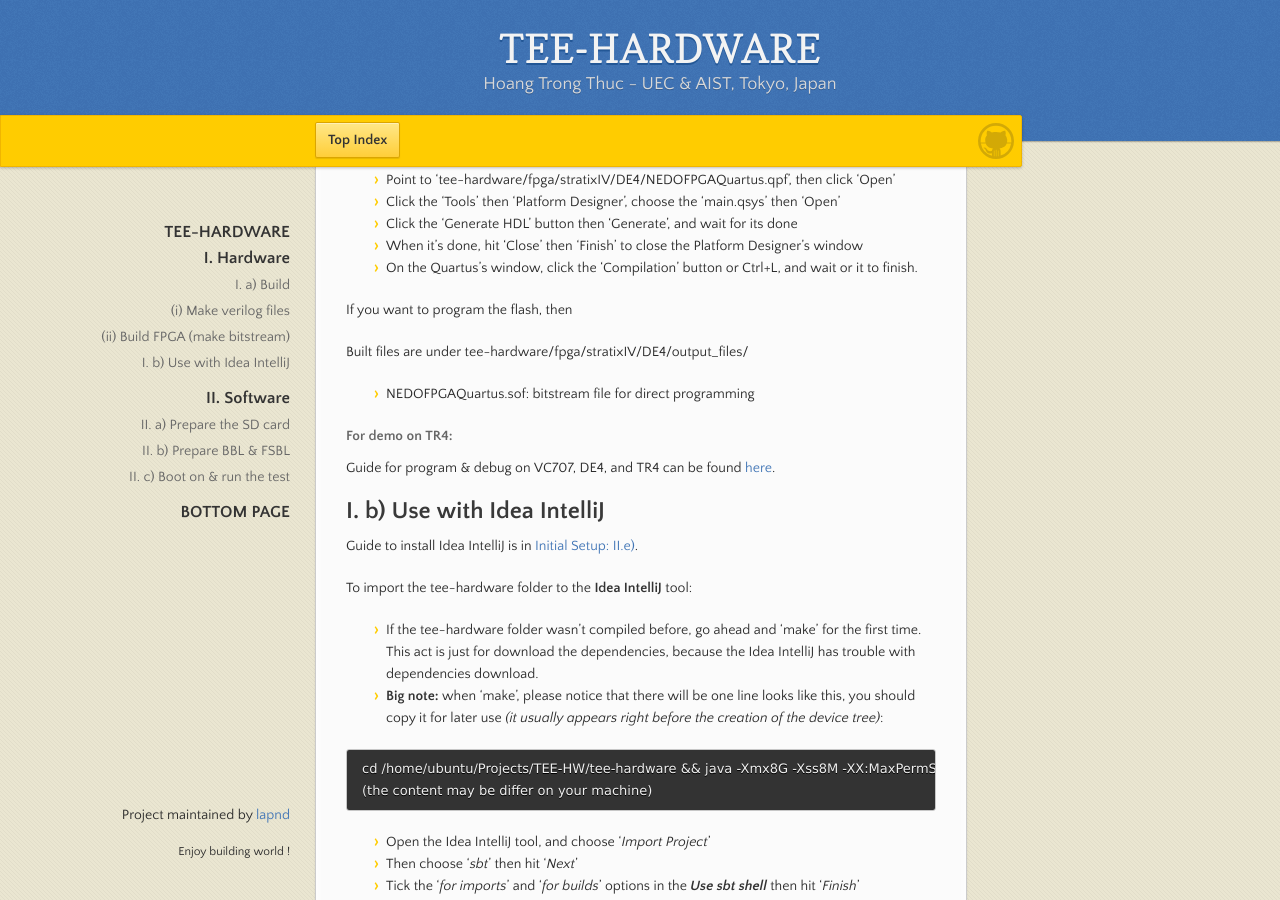
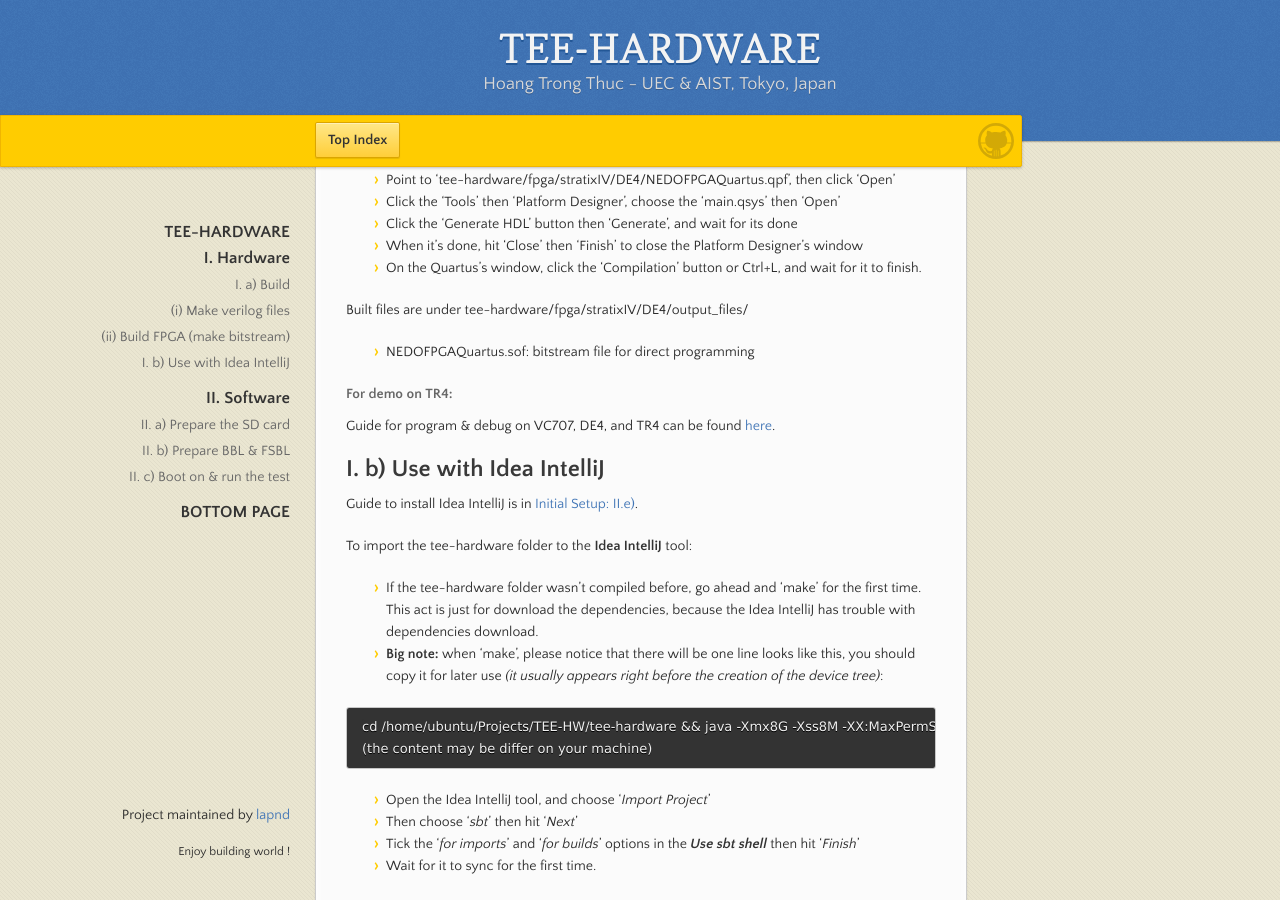
Before and after one commit to lapnd/httdes.github.io, a Jekyll site: the page built from tee-hw.md, in a window 1280 px wide and 900 px high, scrolled down 1535 px. Built offline with Jekyll 4.4.1, drawn with Linux system fonts in a browser that asks for light colours; our own code applies the rules of GitHub Pages for plain Markdown files.

Commit message:
Update tee-hw.md

```diff
--- a/tee-hw.md
+++ b/tee-hw.md
@@ -63,9 +63,7 @@ Built files are under tee-hardware/fpga/vc707/keystone-NEDOFPGA/keystone-NEDOFPG
 - Click the 'Tools' then 'Platform Designer', choose the 'main.qsys' then 'Open'
 - Click the 'Generate HDL' button then 'Generate', and wait for its done
 - When it's done, hit 'Close' then 'Finish' to close the Platform Designer's window
-- On the Quartus's window, click the 'Compilation' button or Ctrl+L, and wait or it to finish.
-
-If you want to program the flash, then
+- On the Quartus's window, click the 'Compilation' button or Ctrl+L, and wait for it to finish.
 
 Built files are under tee-hardware/fpga/stratixIV/DE4/output_files/
 - NEDOFPGAQuartus.sof: bitstream file for direct programming
```
